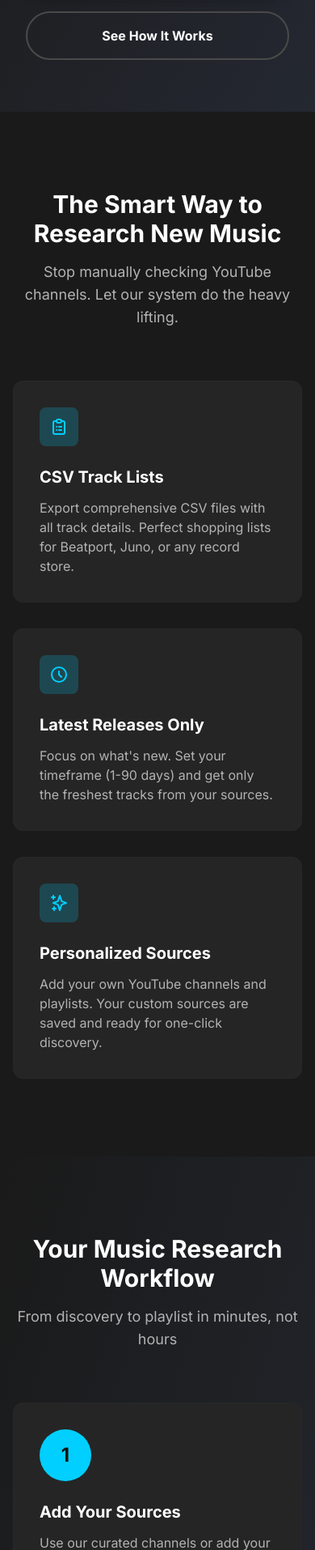
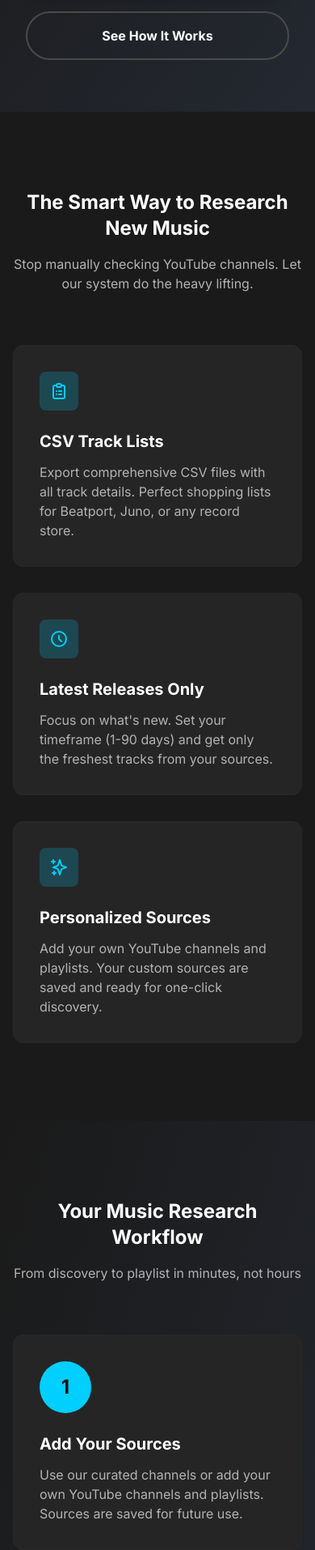
Before and after one commit to brightears/spotify-playlist-generator, a Flask app: page / in a window 390 px wide. Shown: the part 521-2435 px from the top of the page at 81% size. Run offline with Flask 3, Linux system fonts and the light colour scheme; some libraries are stand-ins or nearby versions.

Commit message:
fix: resolve remaining mobile text wrapping issues
- Fixed 'The Smart Way to Research New Music' heading size
- Fixed 'Your Music Research Workflow' heading size
- Made pricing plan descriptions smaller on mobile
- Fixed 'For serious music researchers' text wrapping
- Consistent responsive text sizing throughout landing page

🤖 Generated with Claude Code

Co-Authored-By: Claude <noreply@anthropic.com>

```diff
--- a/templates/landing.html
+++ b/templates/landing.html
@@ -35,8 +35,8 @@
 <section class="py-24 bg-[#1a1a1a]">
     <div class="max-w-7xl mx-auto px-4 sm:px-6 lg:px-8">
         <div class="text-center mb-16">
-            <h2 class="text-3xl sm:text-4xl font-bold text-white">The Smart Way to Research New Music</h2>
-            <p class="mt-4 text-lg text-[#b3b3b3]">Stop manually checking YouTube channels. Let our system do the heavy lifting.</p>
+            <h2 class="text-2xl sm:text-3xl md:text-4xl font-bold text-white">The Smart Way to Research New Music</h2>
+            <p class="mt-4 text-base sm:text-lg text-[#b3b3b3]">Stop manually checking YouTube channels. Let our system do the heavy lifting.</p>
         </div>
 
         <div class="grid grid-cols-1 md:grid-cols-3 gap-8">
@@ -80,8 +80,8 @@
 <section id="how-it-works" class="py-24 bg-gradient-to-br from-[#1a1a1a] to-[#242831]">
     <div class="max-w-7xl mx-auto px-4 sm:px-6 lg:px-8">
         <div class="text-center mb-16">
-            <h2 class="text-3xl sm:text-4xl font-bold text-white">Your Music Research Workflow</h2>
-            <p class="mt-4 text-lg text-[#b3b3b3]">From discovery to playlist in minutes, not hours</p>
+            <h2 class="text-2xl sm:text-3xl md:text-4xl font-bold text-white">Your Music Research Workflow</h2>
+            <p class="mt-4 text-base sm:text-lg text-[#b3b3b3]">From discovery to playlist in minutes, not hours</p>
         </div>
 
         <div class="grid grid-cols-1 md:grid-cols-3 gap-8 relative">
@@ -178,7 +178,7 @@
             <!-- Free Plan -->
             <div class="bg-[#252525] rounded-xl p-8 border border-[#282828] hover:border-[#00CFFF] transition-all duration-300 flex flex-col h-full">
                 <h3 class="text-2xl font-bold text-white mb-2">Free</h3>
-                <p class="text-[#b3b3b3] mb-6">Perfect for trying out</p>
+                <p class="text-[#b3b3b3] mb-6 text-sm sm:text-base">Perfect for trying out</p>
                 <div class="text-4xl font-bold text-white mb-6">$0<span class="text-lg font-normal text-[#b3b3b3]">/month</span></div>
                 <ul class="space-y-2 mb-8">
                     <li class="flex items-start text-sm text-[#b3b3b3]">
@@ -219,7 +219,7 @@
                     MOST POPULAR
                 </div>
                 <h3 class="text-2xl font-bold text-white mb-2">Pro Monthly</h3>
-                <p class="text-[#b3b3b3] mb-6">For serious music researchers</p>
+                <p class="text-[#b3b3b3] mb-6 text-sm sm:text-base">For serious music researchers</p>
                 <div class="text-4xl font-bold text-white mb-6">$3<span class="text-lg font-normal text-[#b3b3b3]">/month</span></div>
                 <ul class="space-y-2 mb-8">
                     <li class="flex items-start text-sm text-[#b3b3b3]">
@@ -263,7 +263,7 @@
             <!-- Pro Yearly -->
             <div class="bg-[#252525] rounded-xl p-8 border border-[#282828] hover:border-[#00CFFF] transition-all duration-300 flex flex-col h-full">
                 <h3 class="text-2xl font-bold text-white mb-2">Pro Yearly</h3>
-                <p class="text-[#b3b3b3] mb-6">Best value - save 33%</p>
+                <p class="text-[#b3b3b3] mb-6 text-sm sm:text-base">Best value - save 33%</p>
                 <div class="text-4xl font-bold text-white mb-6">$24<span class="text-lg font-normal text-[#b3b3b3]">/year</span></div>
                 <ul class="space-y-2 mb-8">
                     <li class="flex items-start text-sm text-[#b3b3b3]">
```
